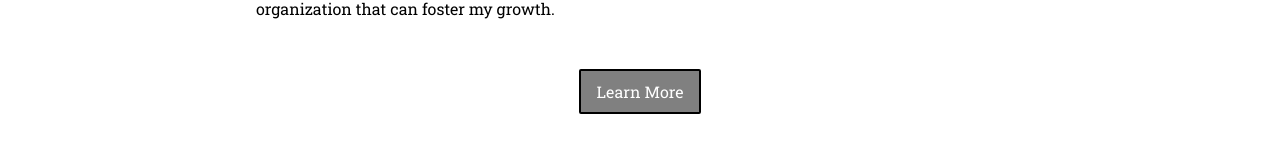
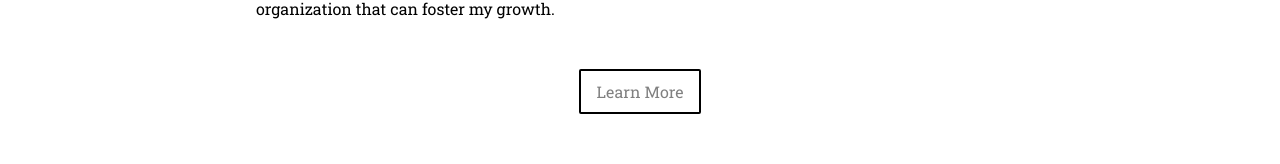
Before and after one commit to hrisso/portfolio, a React (Create React App) app in the folder client/: page / in a window 1280 px wide. In both pictures the pointer is over the element "Learn More". Shown: the part 806-970 px from the top of the page. Built offline with nearby package versions, Linux system fonts and the light colour scheme.

Commit message:
button hover

```diff
--- a/client/src/App.css
+++ b/client/src/App.css
@@ -114,6 +114,16 @@ form button {
   font-size: 16px;
 }
 
+.button:hover,
+form button:hover {
+  color: gray;
+  background-color: white;
+}
+
+.button a:hover {
+  color: gray;
+}
+
 form {
   display: flex;
   flex-direction: column;
```
